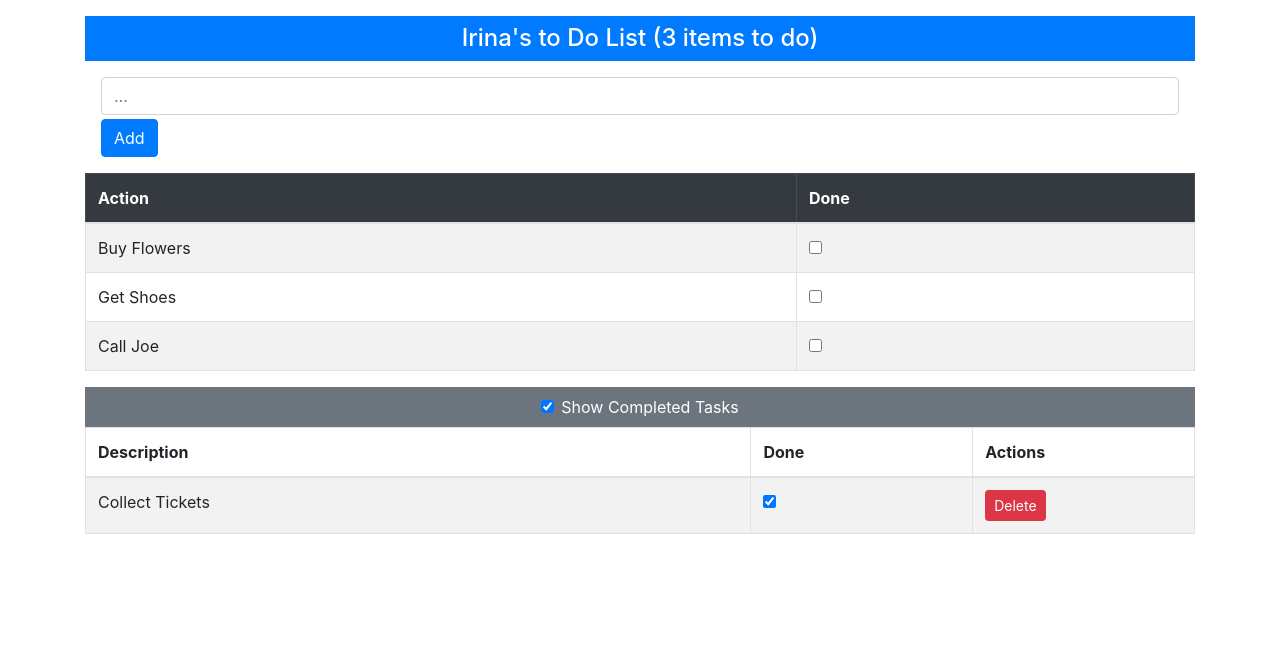
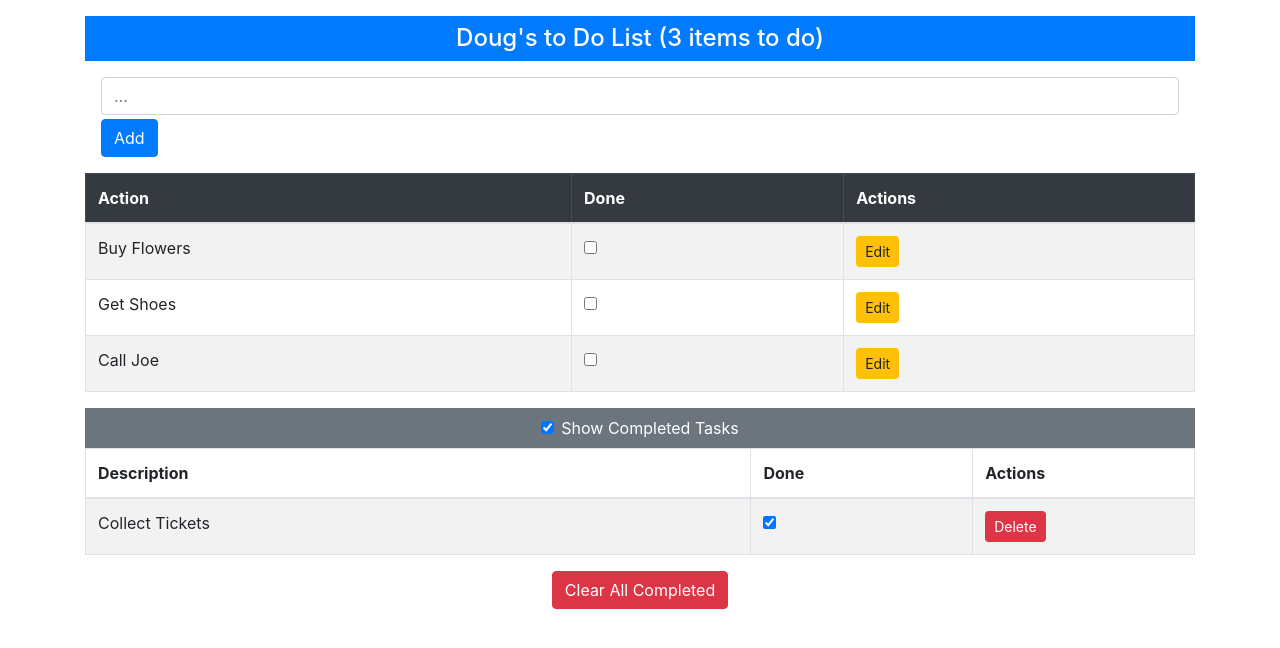
Before and after one commit to rabbitrunout/reacttodoam2025, a React (Create React App) app in the folder todo/: page / in a window 1280 px wide. Shown: the top 648 px of the page. Built offline with nearby package versions, Linux system fonts and the light colour scheme.

Commit message:
Added Edit and Delete

```diff
--- a/todo/src/App.js
+++ b/todo/src/App.js
@@ -1,4 +1,3 @@
-// import logo from './logo.svg';
 import React, { useState, useEffect } from 'react';
 import './App.css';
 import TodoBanner from './TodoBanner';
@@ -7,21 +6,19 @@
 import VisibilityControl from './VisibilityControl';
 
 function App() {
-  const [userName, setUserName] = useState("Irina");
-
+  const [userName, setUserName] = useState("Doug");
   const [todoItems, setTodoItems] = useState([
     { action: "Buy Flowers", done: false },
     { action: "Get Shoes", done: false },
     { action: "Collect Tickets", done: true },
     { action: "Call Joe", done: false }
   ]);
-
   const [showCompleted, setShowCompleted] = useState(true);
 
   const createNewTodo = (task) => {
     if (!todoItems.find(item => item.action === task)) {
-      const updatedTodos = [...todoItems, {action: task, done: false}];
-      setTodoItems([...todoItems, { action: task, done: false }]);
+      const updatedTodos = [...todoItems, { action: task, done: false }];
+      setTodoItems(updatedTodos);
       localStorage.setItem("todos", JSON.stringify(updatedTodos));
     }
   };
@@ -44,23 +41,31 @@
     }
   };
 
+  const editTodo = (oldItem, newAction) => {
+    const updatedTodos = todoItems.map(item =>
+      item.action === oldItem.action ? { ...item, action: newAction } : item
+    );
+    setTodoItems(updatedTodos);
+    localStorage.setItem("todos", JSON.stringify(updatedTodos));
+  };
 
-  // const todoTableRows = (doneValue) => todoItems.filter(item => item.done === doneValue).map(item =>
-  //   <TodoRow key={ item.action } item={ item } toggle={ toggleTodo } />
-  // )
+  const clearCompleted = () => {
+    const updatedTodos = todoItems.filter(item => !item.done);
+    setTodoItems(updatedTodos);
+    localStorage.setItem("todos", JSON.stringify(updatedTodos));
+  };
 
   useEffect(() => {
     try {
       const data = localStorage.getItem("todos");
-      if(data)
-      {
+      if (data) {
         const parsedData = JSON.parse(data);
-        if(Array.isArray(parsedData)) {
+        if (Array.isArray(parsedData)) {
           setTodoItems(parsedData);
         }
-      }
-      else {
-  setUserName("Irina");
+      } else {
+        // Если в localStorage ничего нет — сбрасываем в дефолт
+        setUserName("Doug");
         setTodoItems([
           { action: "Buy Flowers", done: false },
           { action: "Get Shoes", done: false },
@@ -69,12 +74,10 @@
         ]);
         setShowCompleted(true);
       }
-
-    }
-    catch(error) {
+    } catch (error) {
       console.error("Failed to load todos:", error);
     }
-  },[])
+  }, []);
 
   return (
     <div className="container mt-3">
@@ -89,6 +92,7 @@
           <tr>
             <th>Action</th>
             <th>Done</th>
+            <th>Actions</th>
           </tr>
         </thead>
         <tbody>
@@ -97,7 +101,7 @@
               key={item.action}
               item={item}
               toggle={toggleTodo}
-              // no deleteTodo prop passed here
+              editTodo={editTodo}
             />
           ))}
         </tbody>
@@ -107,7 +111,8 @@
         <VisibilityControl
           description="Completed Tasks"
           isChecked={showCompleted}
-            callback={(checked) => setShowCompleted(checked)} />
+          callback={(checked) => setShowCompleted(checked)}
+        />
       </div>
 
       {showCompleted && (
@@ -116,7 +121,7 @@
             <tr>
               <th style={{ width: "60%" }}>Description</th>
               <th style={{ width: "20%" }}>Done</th>
-              <th style={{ width: "20%" }}>Actions</th> {/* Delete button */}
+              <th style={{ width: "20%" }}>Actions</th>
             </tr>
           </thead>
           <tbody>
@@ -125,13 +130,23 @@
                 key={item.action}
                 item={item}
                 toggle={toggleTodo}
-                deleteTodo={deleteTodo} // only passed here
+                deleteTodo={deleteTodo}
               />
             ))}
           </tbody>
         </table>
       )}
 
+      {todoItems.some(item => item.done) && (
+        <div className="text-center mt-3">
+          <button
+            className="btn btn-danger"
+            onClick={clearCompleted}
+          >
+            Clear All Completed
+          </button>
+        </div>
+      )}
     </div>
   );
 }
--- a/todo/src/TodoRow.js
+++ b/todo/src/TodoRow.js
@@ -1,22 +1,61 @@
-import React from 'react';
+import React, { useState } from 'react';
 
-function TodoRow({ item, toggle, deleteTodo }) {
+function TodoRow({ item, toggle, deleteTodo, editTodo }) {
+  const [isEditing, setIsEditing] = useState(false);
+  const [editedText, setEditedText] = useState(item.action);
+
   const onToggle = () => toggle(item);
   const onDelete = () => deleteTodo && deleteTodo(item);
+  const onSave = () => {
+    editTodo(item, editedText);
+    setIsEditing(false);
+  };
 
   return (
     <tr>
-      <td>{item.action}</td>
+      <td>
+        {isEditing ? (
+          <input
+            type="text"
+            value={editedText}
+            onChange={(e) => setEditedText(e.target.value)}
+          />
+        ) : (
+          item.action
+        )}
+      </td>
       <td>
         <input type="checkbox" checked={item.done} onChange={onToggle} />
       </td>
-      {deleteTodo && (
-        <td>
-          <button className="btn btn-danger btn-sm" onClick={onDelete}>
+      <td>
+        {/* Edit button only for incomplete todos */}
+        {editTodo && !isEditing && (
+          <button
+            className="btn btn-sm btn-warning me-1"
+            onClick={() => setIsEditing(true)}
+          >
+            Edit
+          </button>
+        )}
+        {isEditing && (
+          <button
+            className="btn btn-sm btn-success me-1"
+            onClick={onSave}
+          >
+            Save
+          </button>
+        )}
+
+        {/* Delete button only for completed todos */}
+        {deleteTodo && (
+          <button
+            className="btn btn-sm btn-danger"
+            onClick={onDelete}
+          >
             Delete
           </button>
-        </td>
-      )}
+        )}
+      </td>
     </tr>
   );
 }
```
Lines whose indentation alone changed are shown as unchanged.
